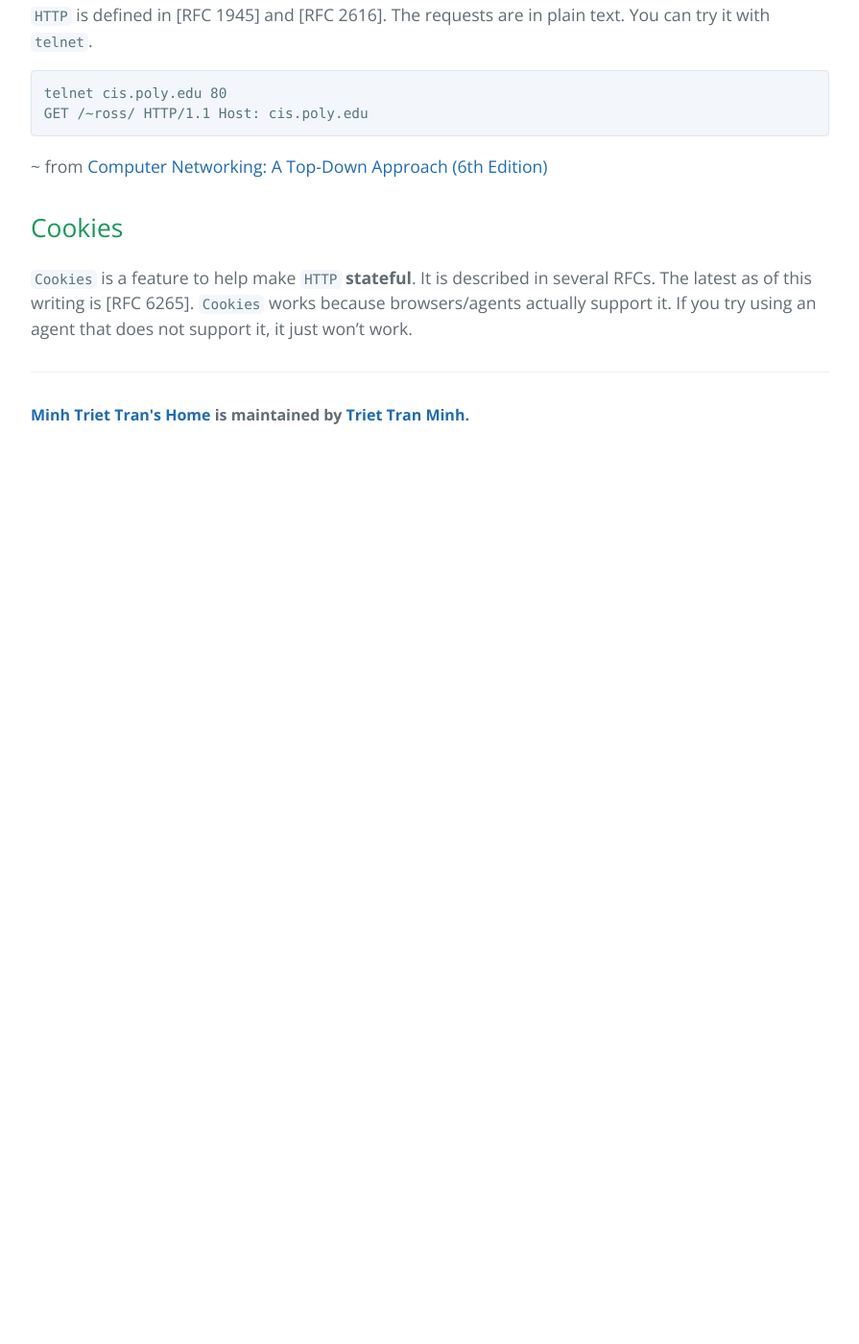
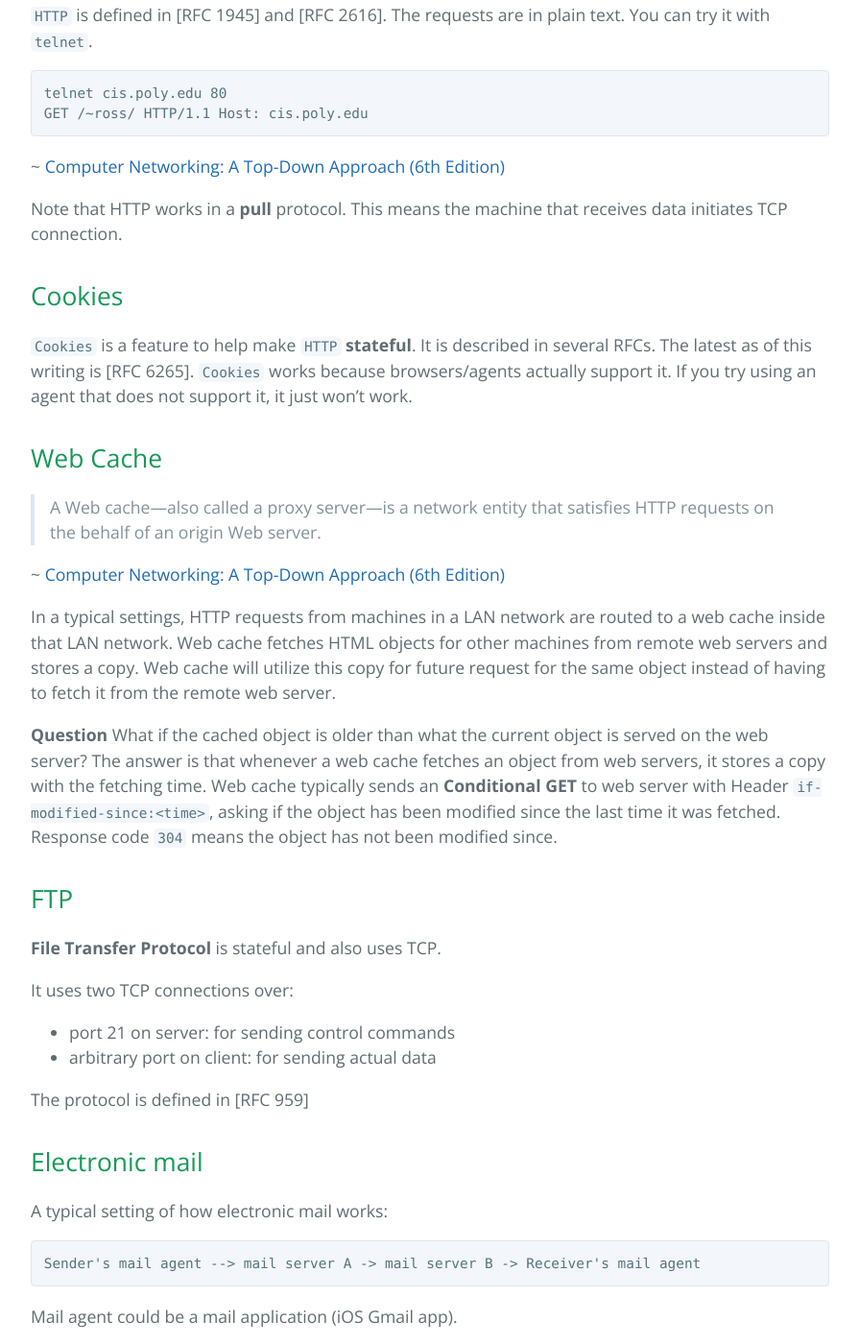
Before and after one commit to minhtrietbkit/minhtrietbkit.github.io, a Jekyll site: the page built from _posts/2019-03-12-application-layer.md, in a window 1280 px wide and 1400 px high, scrolled down 825 px. Shown: the whole window at 96% size, without its empty margins (192-1087 px from the left). Built offline with Jekyll 4.4.1, drawn with Linux system fonts in a browser that asks for light colours; before the commit the page ends 1301 px from its top, so only the background shows below that; some of the changed text lies outside the part shown.

Commit message:
add web cache, FTP, SMTP

````diff
--- a/_posts/2019-03-12-application-layer.md
+++ b/_posts/2019-03-12-application-layer.md
@@ -19,8 +19,52 @@
 telnet cis.poly.edu 80
 GET /~ross/ HTTP/1.1 Host: cis.poly.edu
 ```
-~ from [Computer Networking: A Top-Down Approach (6th Edition)](https://www.amazon.com/Computer-Networking-Top-Down-Approach-6th/dp/0132856204)
+~ [Computer Networking: A Top-Down Approach (6th Edition)](https://www.amazon.com/Computer-Networking-Top-Down-Approach-6th/dp/0132856204)
+
+Note that HTTP works in a **pull** protocol. This means the machine that receives data initiates TCP connection.
 
 ## Cookies
 
 `Cookies` is a feature to help make `HTTP` **stateful**. It is described in several RFCs. The latest as of this writing is [RFC 6265]. `Cookies` works because browsers/agents actually support it. If you try using an agent that does not support it, it just won't work.
+
+## Web Cache
+
+> A Web cache—also called a proxy server—is a network entity that satisfies HTTP requests on the behalf of an origin Web server.
+
+~ [Computer Networking: A Top-Down Approach (6th Edition)](https://www.amazon.com/Computer-Networking-Top-Down-Approach-6th/dp/0132856204)
+
+In a typical settings, HTTP requests from machines in a LAN network are routed to a web cache inside that LAN network. Web cache fetches HTML objects for other machines from remote web servers and stores a copy. Web cache will utilize this copy for future request for the same object instead of having to fetch it from the remote web server.
+
+**Question** What if the cached object is older than what the current object is served on the web server?
+The answer is that whenever a web cache fetches an object from web servers, it stores a copy with the fetching time. Web cache typically sends an **Conditional GET** to web server with Header `if-modified-since:<time>`, asking if the object has been modified since the last time it was fetched. Response code `304` means the object has not been modified since.
+
+## FTP
+
+**File Transfer Protocol** is stateful and also uses TCP.
+
+It uses two TCP connections over:
+* port 21 on server: for sending control commands
+* arbitrary port on client: for sending actual data
+
+The protocol is defined in [RFC 959]
+
+## Electronic mail
+
+A typical setting of how electronic mail works:
+
+```
+Sender's mail agent --> mail server A -> mail server B -> Receiver's mail agent
+```
+
+Mail agent could be a mail application (iOS Gmail app).
+
+### Connection between mail servers:
+The protocol between mail servers B is **SMTP**, defined in [RFC 5321]. The sending server establishes TCP connection to port 25 of receiving server.
+
+As compared to HTTP, **SMTP** is a **push** protocol in the sense that the machine sending data initiates TCP connection.
+
+Just like HTTP, the protocol is composed of 7-bit ASCII-encoded commands. You can try sending these commands by initiating a TCP connection to port 25 of an email server with `telnet`.
+
+### Connection between agent and its respective mail server:
+The protocol between mail server and a mail agent is **POP3** or **IMAP**
+<TBD>
````
